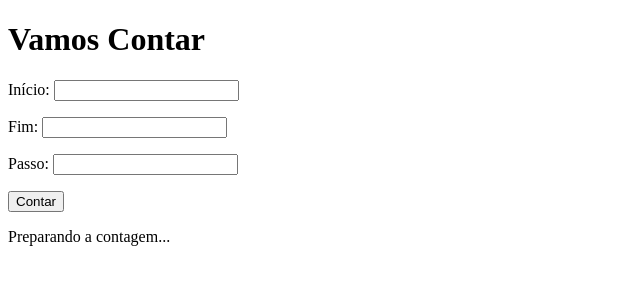
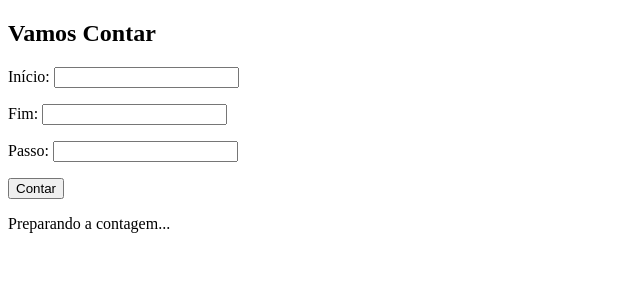
Before and after one commit to DenilsonCunha/contador, a plain HTML site: page index.html in a window 1280 px wide. Shown: the whole page, without its empty margins (0-640 px from the left). Drawn offline with Linux system fonts and the light colour scheme.

Commit message:
Update index.html

```diff
--- a/index.html
+++ b/index.html
@@ -5,8 +5,10 @@
     <meta http-equiv="X-UA-Compatible" content="IE=edge">
     <meta name="viewport" content="width=device-width, initial-scale=1.0">
     <title>Contador</title>
+    <link rel="stylesheet" href="estilo.css">
 </head>
 <body>
+    <section>
      <h1>Vamos Contar</h1>
      <div id="dados">
      <p>Início: <input type="number" name="inicio" id="txti"></p>
@@ -17,6 +19,7 @@
      <div id="res">
          Preparando a contagem...
      </div>
+    </section>
      <script src="script.js"></script>
 </body>
 </html>
```
